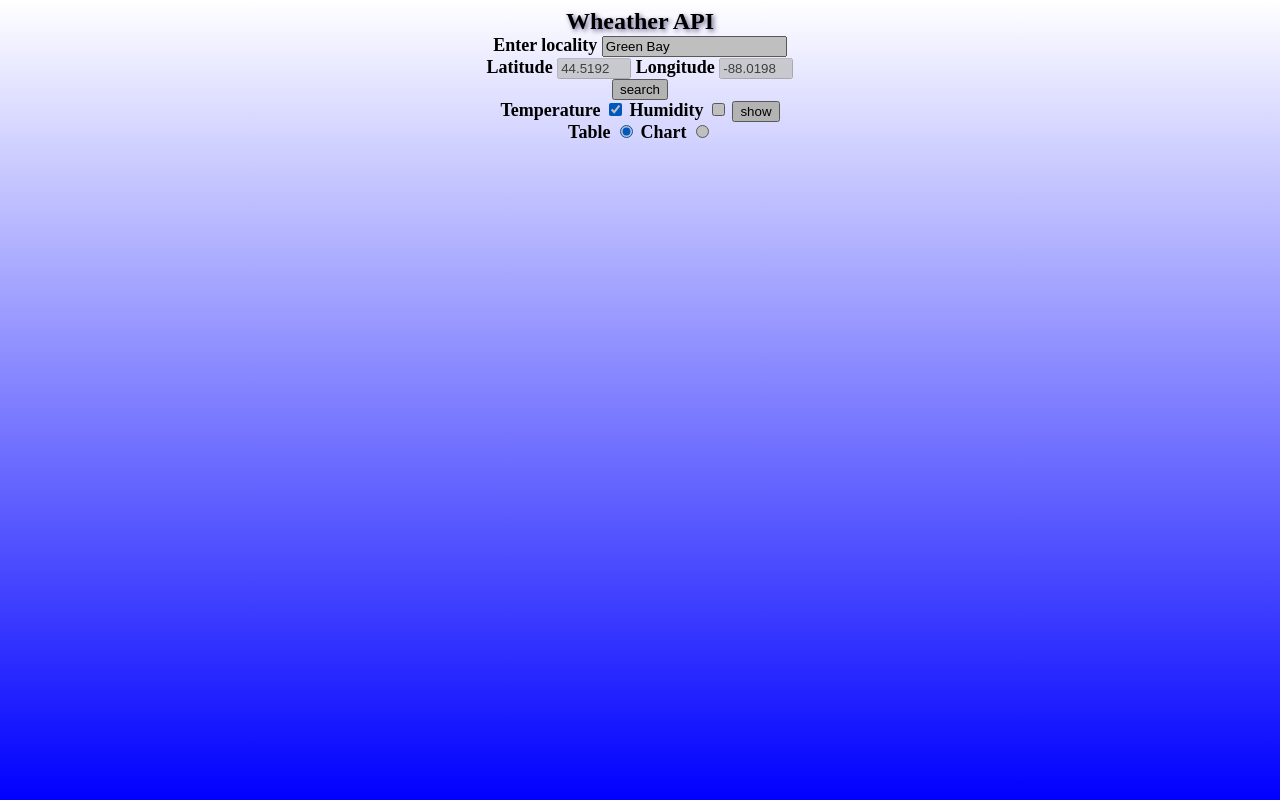
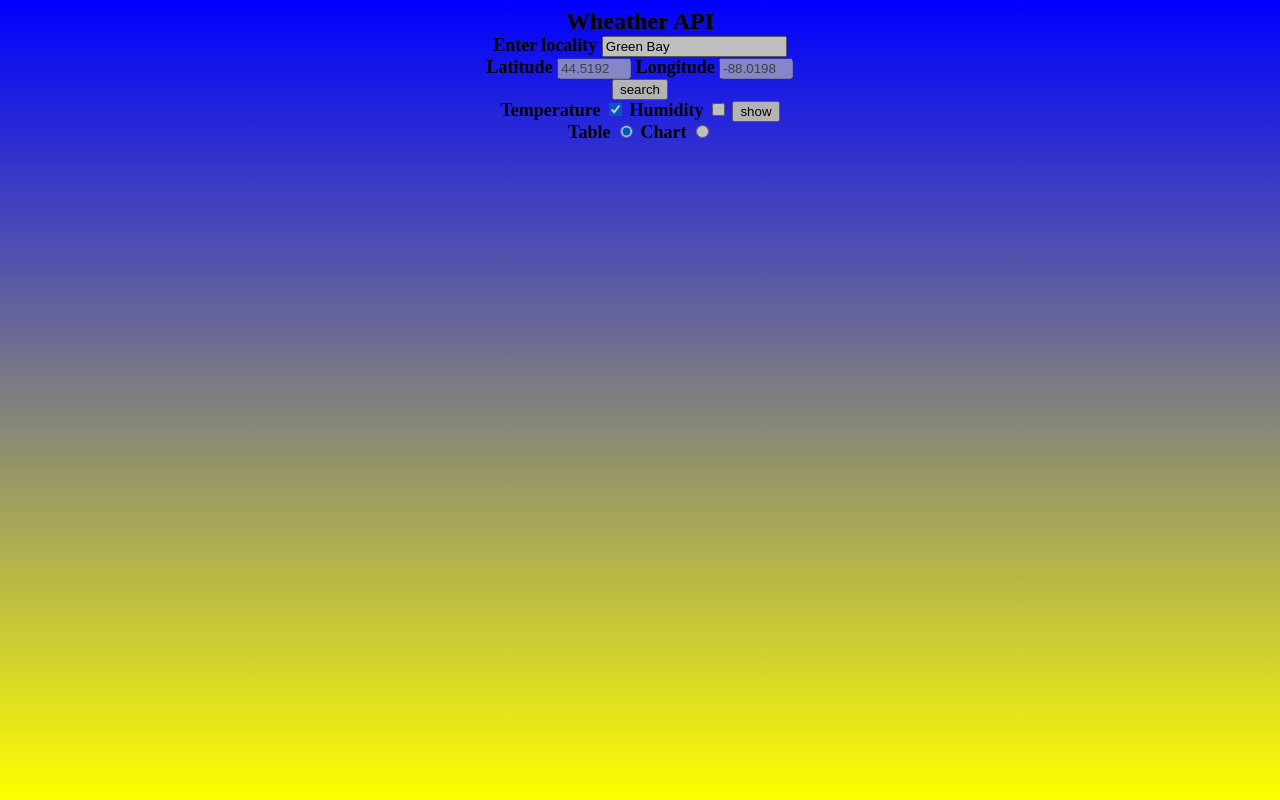
Before and after one commit to vitalii-ukr/ad-pre-work, a plain HTML site: page index.html in a window 1280 px wide. Drawn offline with Linux system fonts and the light colour scheme.

Commit message:
minor UI updated

```diff
--- a/css/styles.css
+++ b/css/styles.css
@@ -12,7 +12,7 @@
 }
 
 body {
-    background: linear-gradient(white, blue);
+    background: linear-gradient(blue, yellow);
     background-size: cover;
     filter: brightness(75%);
 }
```
